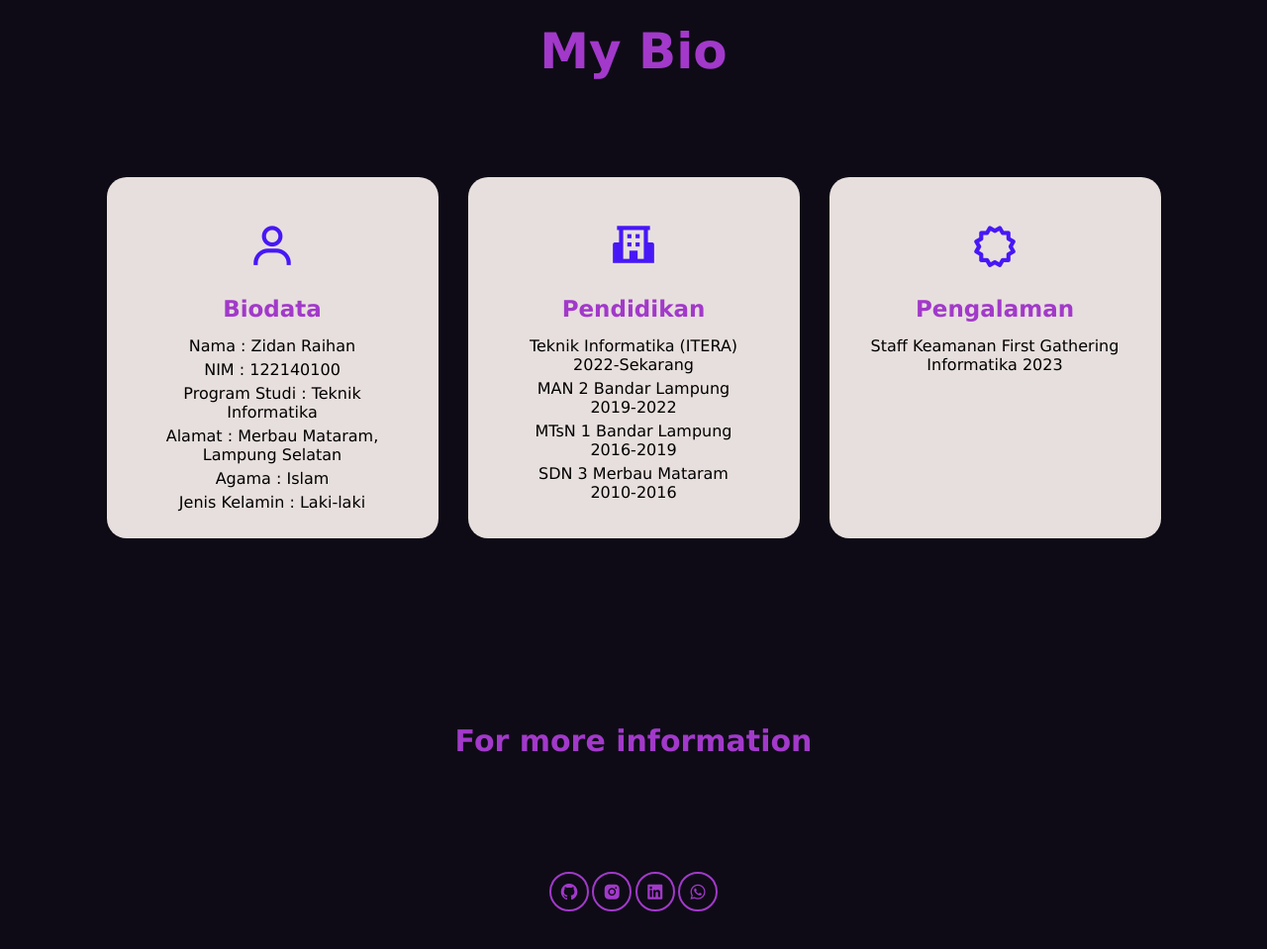
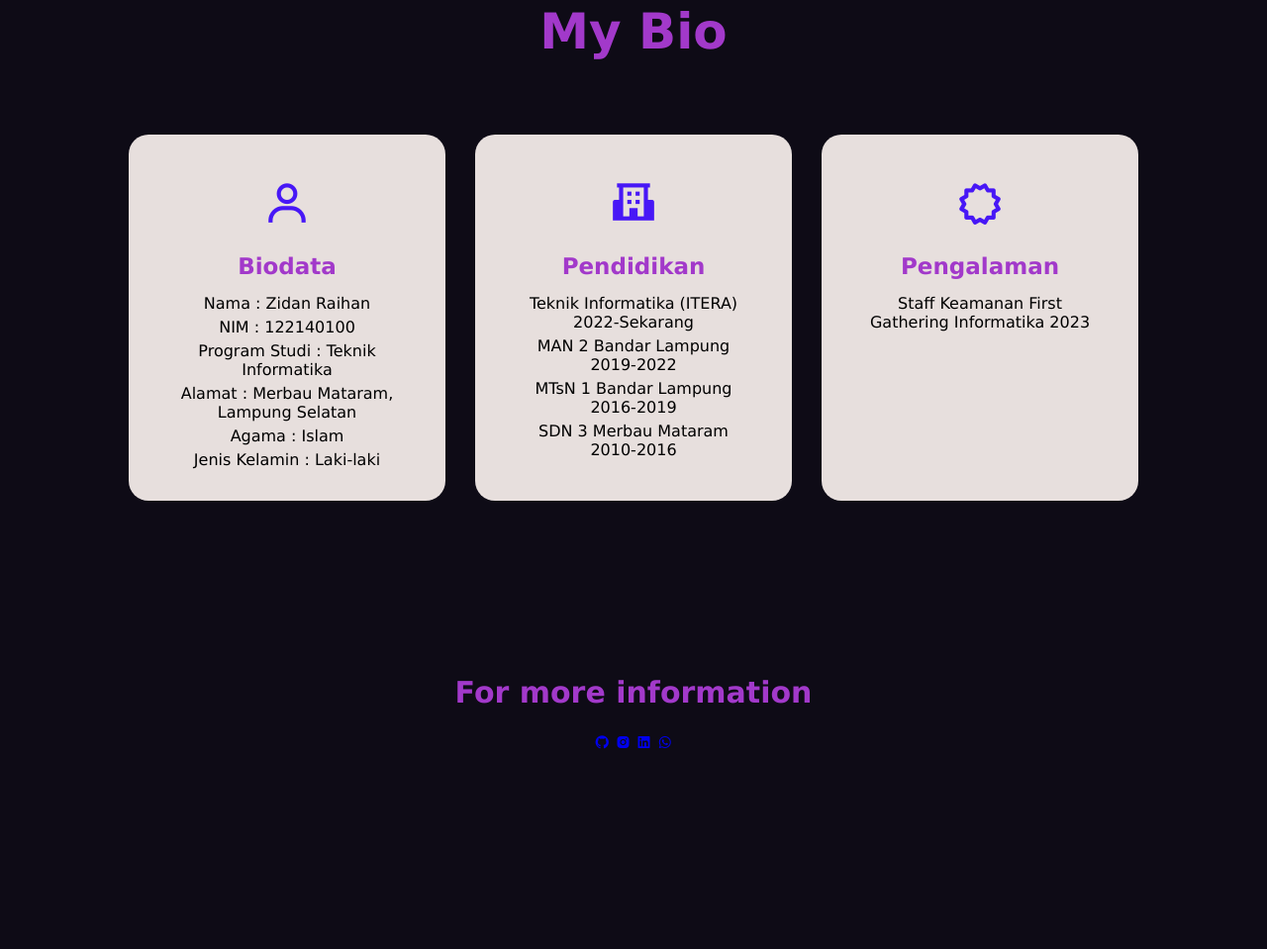
Before and after one commit to zidan-rhn/LDOP_HTML_CSS, a plain HTML site: page index.html in a window 1280 px wide. Shown: the part 1395-2354 px from the top of the page at 99% size. After the commit the page ends 2316 px from the top, so only its background shows below. Drawn offline with nearby package versions, Linux system fonts and the light colour scheme.

Commit message:
Ubah selector

```diff
--- a/style.css
+++ b/style.css
@@ -121,10 +121,10 @@ body {
     font-size: 16px;
     margin-bottom: 45px;
 }
-
+/* =====MY BIO===== */
 .bio {
     width: 100%;
-    padding: 50px 0px;
+    padding: 30px 0px;
 }
 
 .title h2 {
@@ -143,8 +143,8 @@ body {
 }
 
 .biodata {
-    height: 365px;
-    width: 335px;
+    height: 370px;
+    width: 320px;
     padding: 20px 35px;
     background: #e7dfdd;
     border-radius: 20px;
@@ -190,7 +190,7 @@ footer p {
     margin-bottom: 25px;
 }
 
-.home_sci {
+.social_icon {
     position: absolute;
     bottom: 40px;
     width: 170px;
@@ -198,7 +198,7 @@ footer p {
     justify-content: space-between;
 }
 
-.home_sci a {
+.social_icon a {
     position: relative;
     display: inline-flex;
     justify-content: center;
@@ -215,12 +215,12 @@ footer p {
     transition: .2s;
 }
 
-.home_sci a:hover {
+.social_icon a:hover {
     color: #e7dfdd;
 }
 
 /* Ganti warna */
-.home_sci a::before {
+.social_icon a::before {
     content: '';
     position: absolute;
     top: 0;
@@ -232,6 +232,6 @@ footer p {
     transition: .2s;
 }
 
-.home_sci a:hover::before {
+.social_icon a:hover::before {
     width: 100%;
 }
```
